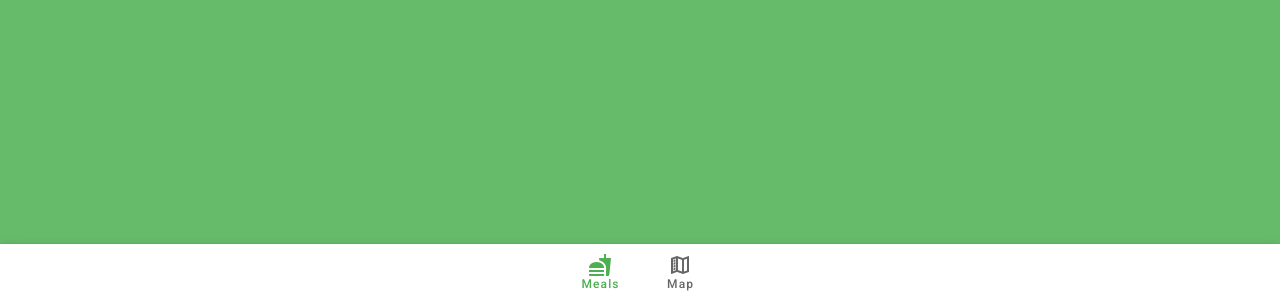
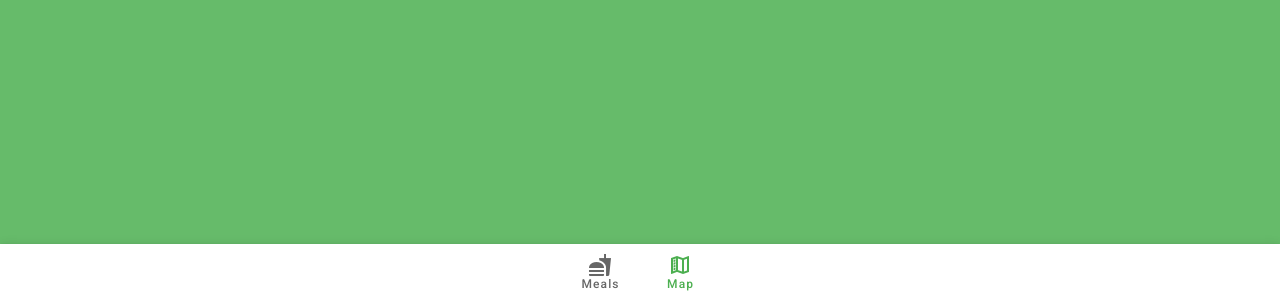
Before and after one commit to Niek125/SM-DuoApp, a Vue app: page /mealshare in a window 1280 px wide. Shown: the part 500-800 px from the top of the page. Built offline with nearby package versions, Linux system fonts and the light colour scheme.

Commit message:
load sync fix

```diff
--- a/src/components/NavBottom/BottomNav.vue
+++ b/src/components/NavBottom/BottomNav.vue
@@ -1,5 +1,5 @@
 <template>
-    <v-bottom-navigation value="0" color="green">
+    <v-bottom-navigation :value="activeBtn" color="green">
         <NavButton v-for="(data, index) in tabs" :name="data.name" :icon="data.icon" :key="'tab:' + index"
                    v-on:click.native="redirect(data.pathName, index)"></NavButton>
     </v-bottom-navigation>
@@ -21,6 +21,7 @@
         },
         data() {
             return {
+                activeBtn: "Map",
                 tabs: [
                     {
                         name: "Meals",
```
